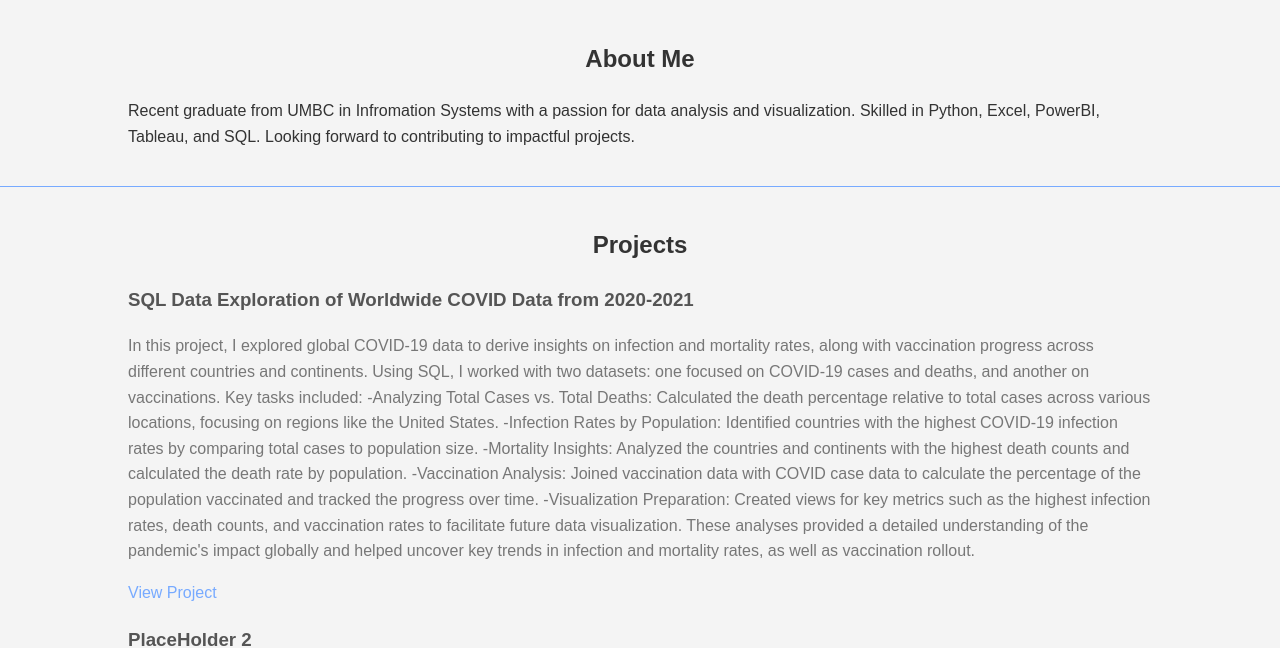
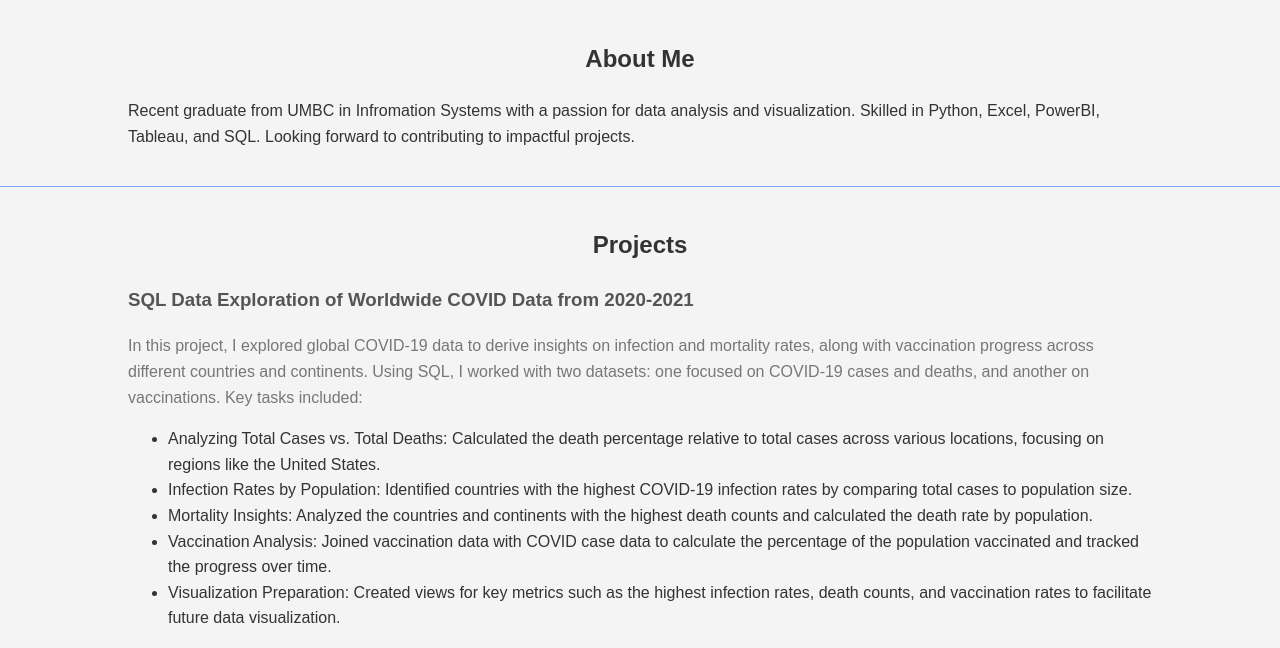
Before and after one commit to AKSherman/AKSherman.github.io, a plain HTML site: page index.html in a window 1280 px wide. Shown: the part 158-806 px from the top of the page. Drawn offline with Linux system fonts and the light colour scheme.

Commit message:
Update index.html
Formatting

```diff
--- a/index.html
+++ b/index.html
@@ -36,13 +36,13 @@
                 <h3>SQL Data Exploration of Worldwide COVID Data from 2020-2021 </h3>
                 <p>
                     In this project, I explored global COVID-19 data to derive insights on infection and mortality rates, along with vaccination progress across different countries and continents. Using SQL, I worked with two datasets: one focused on COVID-19 cases and deaths, and another on vaccinations. Key tasks included:
-
-                    -Analyzing Total Cases vs. Total Deaths: Calculated the death percentage relative to total cases across various locations, focusing on regions like the United States.
-                    -Infection Rates by Population: Identified countries with the highest COVID-19 infection rates by comparing total cases to population size.
-                    -Mortality Insights: Analyzed the countries and continents with the highest death counts and calculated the death rate by population.
-                    -Vaccination Analysis: Joined vaccination data with COVID case data to calculate the percentage of the population vaccinated and tracked the progress over time.
-                    -Visualization Preparation: Created views for key metrics such as the highest infection rates, death counts, and vaccination rates to facilitate future data visualization.
-
+                    <ul>
+                        <li>Analyzing Total Cases vs. Total Deaths: Calculated the death percentage relative to total cases across various locations, focusing on regions like the United States.</li>
+                        <li>Infection Rates by Population: Identified countries with the highest COVID-19 infection rates by comparing total cases to population size.</li>
+                        <li>Mortality Insights: Analyzed the countries and continents with the highest death counts and calculated the death rate by population.</li>
+                        <li>Vaccination Analysis: Joined vaccination data with COVID case data to calculate the percentage of the population vaccinated and tracked the progress over time.</li>
+                        <li>Visualization Preparation: Created views for key metrics such as the highest infection rates, death counts, and vaccination rates to facilitate future data visualization.</li>
+                    </ul>
                     These analyses provided a detailed understanding of the pandemic's impact globally and helped uncover key trends in infection and mortality rates, as well as vaccination rollout.
 
                 </p>
```
